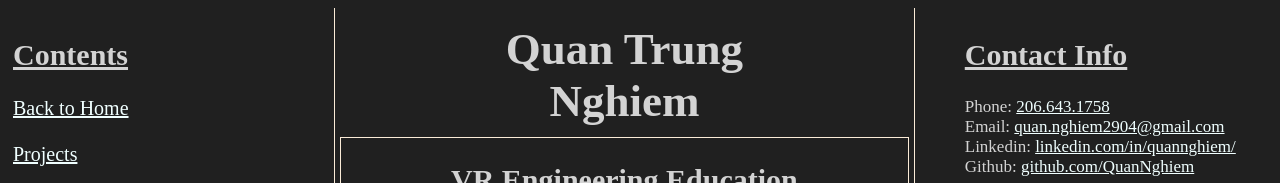
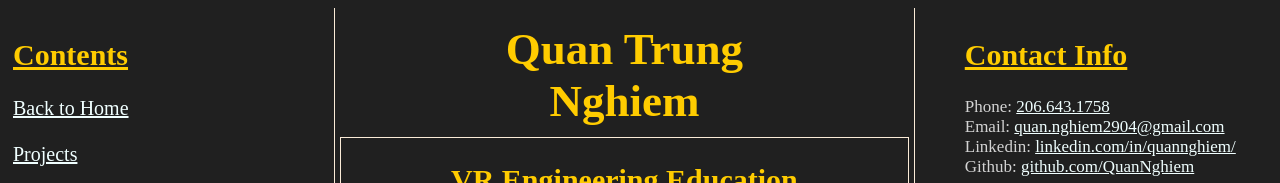
Before and after one commit to QuanNghiem/PersonalWebsite, a plain HTML site: page projects.html in a window 1280 px wide. Shown: the top 183 px of the page. Drawn offline with Linux system fonts and the light colour scheme.

Commit message:
Update projects.html

```diff
--- a/projects.html
+++ b/projects.html
@@ -56,6 +56,11 @@
 
         h2 {
             text-decoration: underline;
+            color: #ffcc00;
+        }
+
+        h1 {
+            color: #ffcc00;
         }
     </style>
 </head>
```
